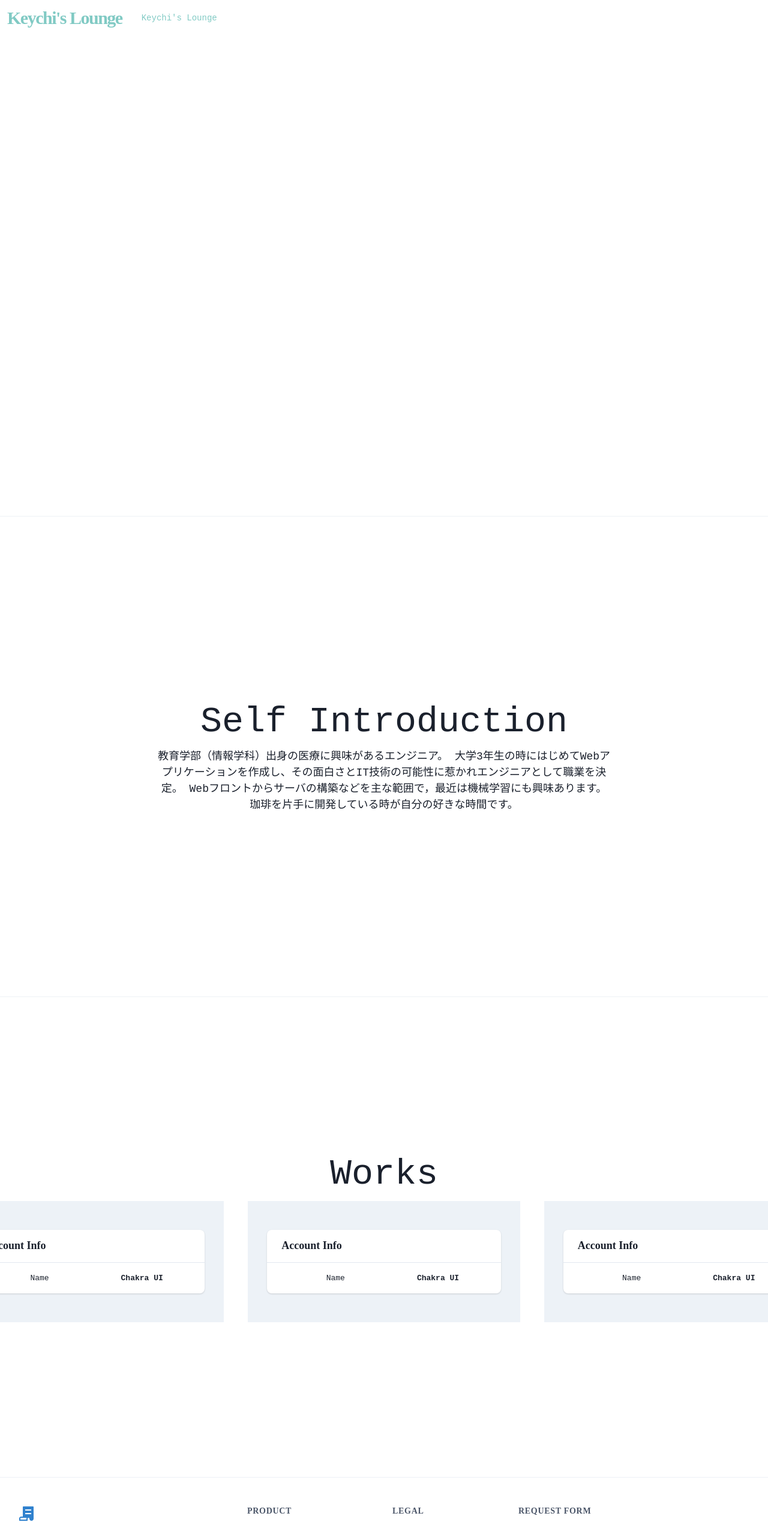
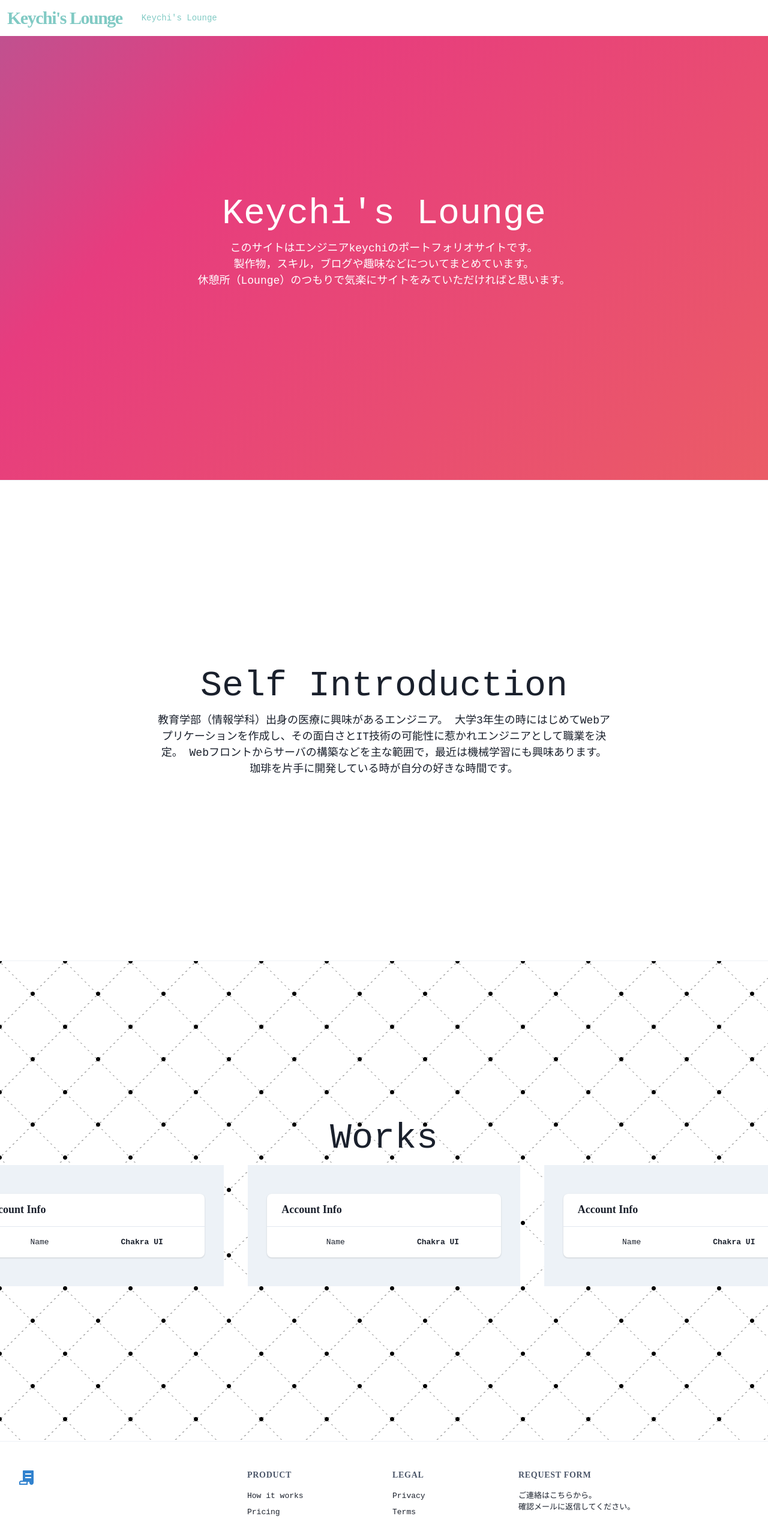
Before and after one commit to keychi25/keychi-lounge, a Next.js app: page / in a window 1280 px wide. Shown: the top 2537 px of the page at 60% size. Built offline with nearby package versions, Linux system fonts and the light colour scheme; a web font is replaced by a local one.

Commit message:
fix: class→className

```diff
--- a/component/Font.tsx
+++ b/component/Font.tsx
@@ -3,7 +3,6 @@ import { Global } from "@emotion/react";
 const Fonts = () => (
   <Global
     styles={`
-
       /* latin-ext */
       @font-face {
         font-family: 'Open Sans';
--- a/component/SiteDescription.tsx
+++ b/component/SiteDescription.tsx
@@ -3,7 +3,7 @@ import { Box, Container, Flex, Stack, Text } from "@chakra-ui/react";
 
 const SiteDescription = () => {
   return (
-    <Box w="100%" h="100vh" class="gradient-background">
+    <Box w="100%" h="100vh" className="gradient-background">
       <Container>
         <Flex
           flexDirection="column"
--- a/component/Work.tsx
+++ b/component/Work.tsx
@@ -16,7 +16,7 @@ import { Property } from "./card/Property";
 
 const Work = () => {
   return (
-    <Box w="100%" h="100vh" class="dot-background">
+    <Box w="100%" h="100vh" className="dot-background">
       <Container>
         <Flex
           flexDirection="column"
--- a/pages/_app.tsx
+++ b/pages/_app.tsx
@@ -28,7 +28,7 @@ function MyApp({ Component, pageProps }: AppProps) {
   return (
     <ChakraProvider theme={theme}>
       <Fonts />
-      <Navbar class="site-header" />
+      <Navbar className="site-header" />
       <Component {...pageProps} />
       <Divider />
       <Footer />
```
